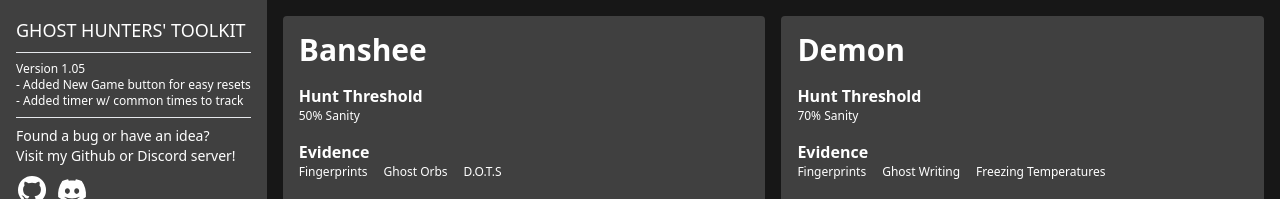
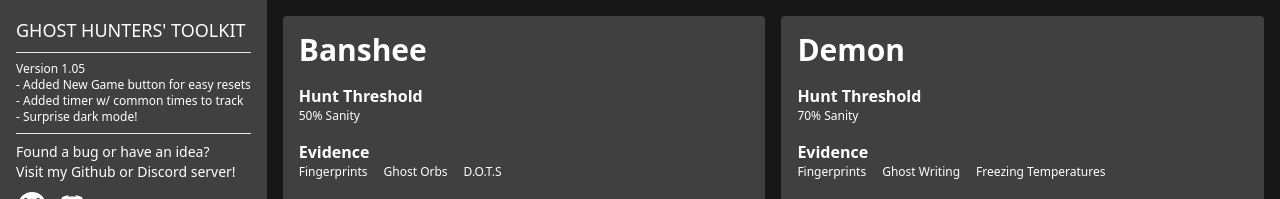
Before and after one commit to codebyjon/ghost-hunters-toolkit, a Next.js app: page / in a window 1280 px wide. Shown: the top 199 px of the page. Built offline with nearby package versions, Linux system fonts and the light colour scheme; no server answers; some icons are missing.

Commit message:
suprise dark mode

```diff
--- a/src/components/SideNav.tsx
+++ b/src/components/SideNav.tsx
@@ -30,6 +30,7 @@ export default function SideNav(props: SideNavProps) {
           <p>Version 1.05</p>
           <p>- Added New Game button for easy resets</p>
           <p>- Added timer w/ common times to track</p>
+          <p>- Surprise dark mode!</p>
         </div>
         <p className="max-w-[28ch] text-sm">
           Found a bug or have an idea? Visit my Github or Discord server!
```
